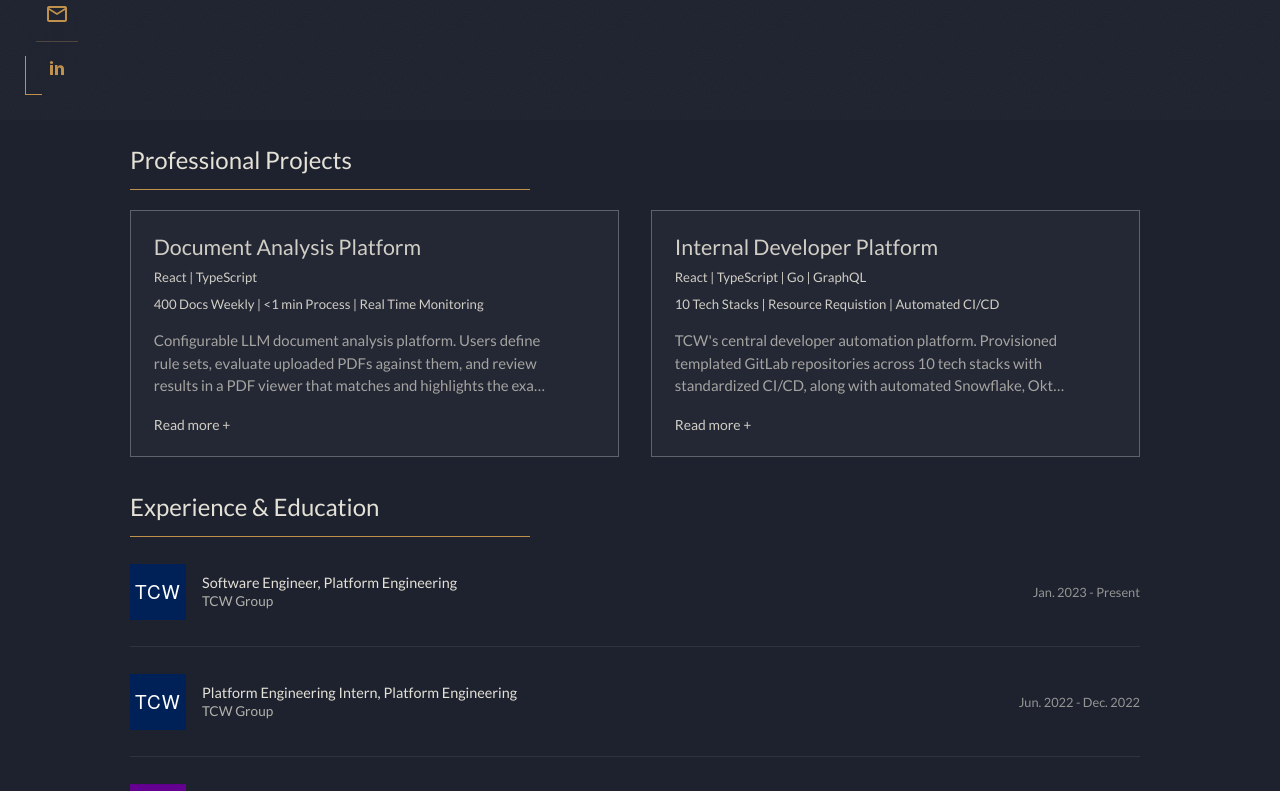
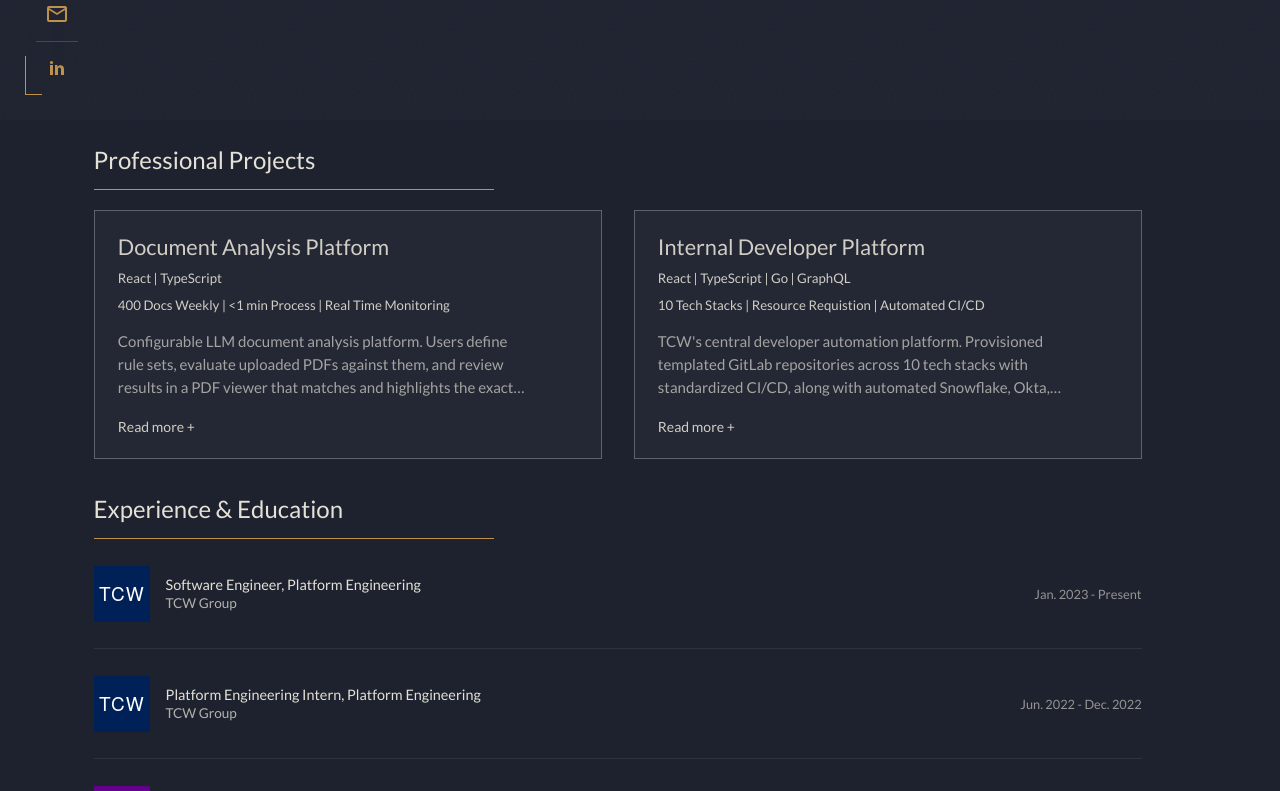
Before and after one commit to ckovacsdev/ckdev, a React (Vite) app: page / in a window 1280 px wide. Shown: the part 680-1471 px from the top of the page. Built offline with nearby package versions, Linux system fonts and the light colour scheme.

Commit message:
fix spacing for tablet size screens in work tab

```diff
--- a/src/components/work-card/work-card.css
+++ b/src/components/work-card/work-card.css
@@ -16,6 +16,18 @@
 	color: inherit;
 	opacity: 0.9;
 	transition: translate 0.35s ease, border-color 0.35s ease;
+}
+
+.work-grid {
+	display: grid;
+	grid-template-columns: minmax(0, 1fr);
+	gap: clamp(1rem, 2.5vw, 2.5rem);
+}
+
+@media (width >= 40rem) {
+	.work-grid {
+		grid-template-columns: repeat(2, minmax(0, 1fr));
+	}
 }
 
 .work-card[data-open] {
--- a/src/pages/work/work.css
+++ b/src/pages/work/work.css
@@ -1,6 +1,6 @@
 .work-container{
     min-height: calc(100vh - 110px);
-    padding: 10px 40px 0px 130px;
+    padding: 10px clamp(20px, 3vw, 40px) 0 clamp(20px, 12vw - 60px, 130px);
     display: flex;
     flex-direction: column;
     row-gap: 20px;
@@ -11,17 +11,6 @@
     padding: 15px 0px;
     max-width: 400px;
     border-bottom: 1px solid var(--main-accent);
-}
-
-.work-grid {
-	display: grid;
-	grid-template-columns: minmax(0, 1fr);
-	gap: clamp(1rem, 2.5vw, 2.5rem);
-}
-
-.work-projects .work-card-slot{
-    min-width: 0;
-    height: 100%;
 }
 
 .work-history-container{
@@ -76,11 +65,13 @@
     white-space: nowrap;
 }
 
-@media (width >= 40rem) {
-	.work-grid {
-		grid-template-columns: repeat(2, minmax(0, 1fr));
-	}
+@media (641px <= width <= 1024px) {
+    .work-history-container {
+        justify-content: flex-start;
+        margin-top: 2rem;
+    }
 }
+
 @media screen and (max-width: 640px) {
     .work-container{
         padding: 0px 20px;
```
